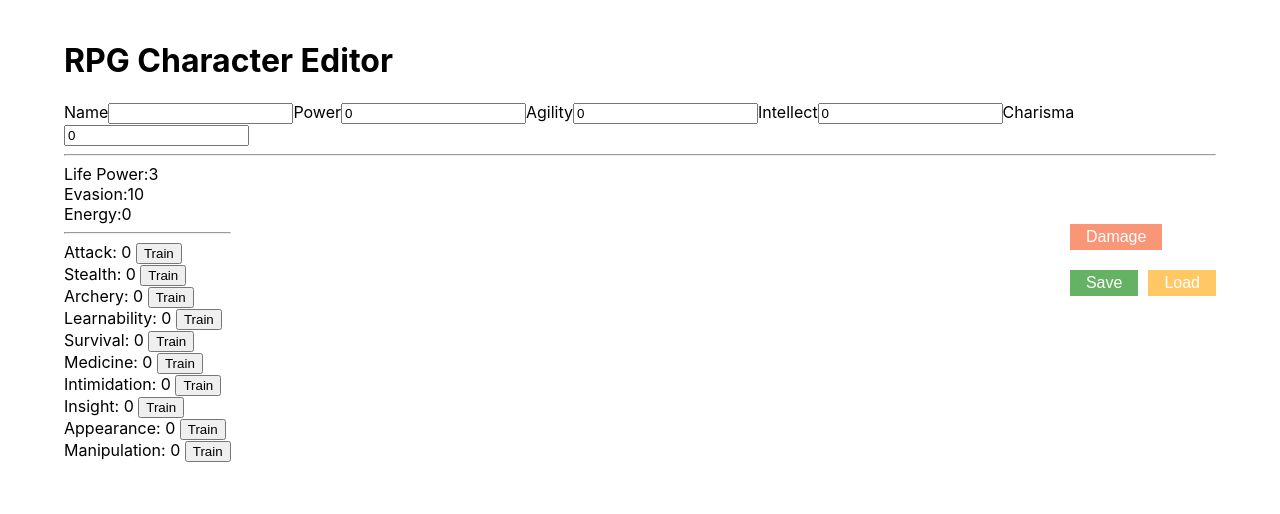
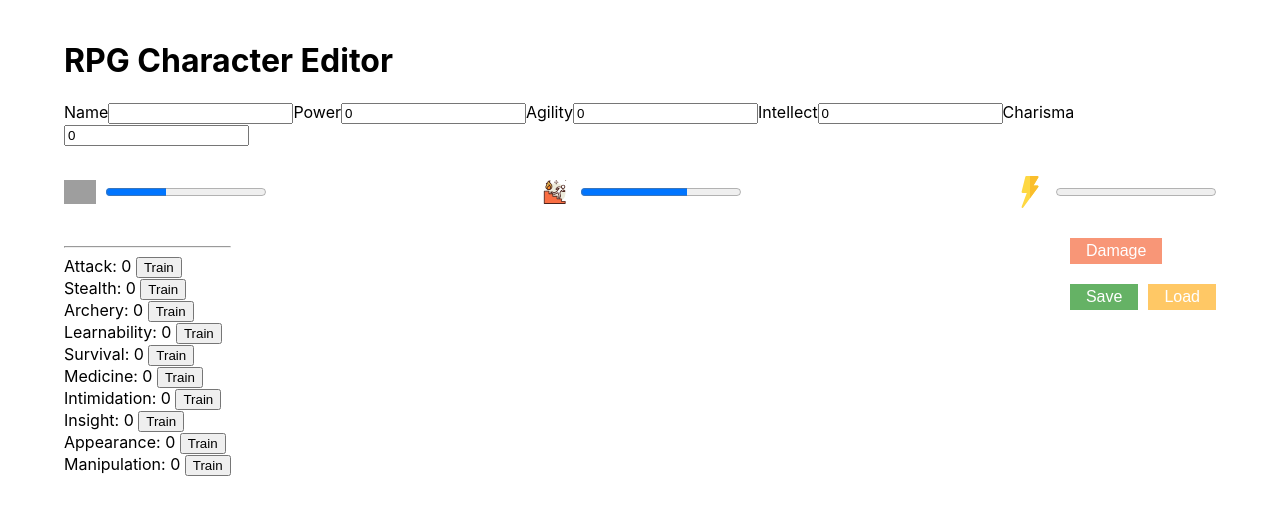
Before and after one commit to ryabykhms/rpg-character-editor, a React (Create React App) app: page / in a window 1280 px wide. Shown: the top 514 px of the page. Built offline with nearby package versions, Linux system fonts and the light colour scheme; grey boxes are pictures that could not be loaded.

Commit message:
feat: add addition info component styles, progress, images

```diff
--- /dev/null
+++ b/src/components/additionInfo/AdditionInfo.css
@@ -0,0 +1,48 @@
+.addition-info {
+  display: flex;
+  justify-content: space-between;
+  align-items: center;
+  padding: 30px 0;
+  flex-wrap: wrap;
+}
+
+.addition-info__item {
+  display: flex;
+  justify-content: center;
+  align-items: center;
+}
+
+.addition-info__img {
+  width: 32px;
+  margin-right: 10px;
+}
+
+.progress--evasion::-moz-progress-bar {
+  background: yellow;
+}
+
+.progress--evasion::-webkit-progress-value {
+  background: yellow;
+}
+
+.progress--evasion {
+  color: yellow;
+}
+
+.progress--energy::-moz-progress-bar {
+  background: blue;
+}
+
+.progress--energy::-webkit-progress-value {
+  background: blue;
+}
+
+.progress--energy {
+  color: blue;
+}
+
+@media (max-width: 500px) {
+  .addition-info__item {
+    width: 100%;
+  }
+}
--- a/src/components/additionInfo/AdditionInfo.tsx
+++ b/src/components/additionInfo/AdditionInfo.tsx
@@ -1,20 +1,28 @@
+import { MAX_ENERGY, MAX_EVASION, MAX_LIFE_POWER } from '../../constants';
 import { IAdditionParamsState } from '../../types';
+import heart from '../../images/heart.svg';
+import escape from '../../images/escape.svg';
+import energy from '../../images/energy.svg';
+import './AdditionInfo.css';
 
 const AdditionInfo = (props: IAdditionParamsState) => {
   return (
-    <div>
-      <hr />
-      <div>
-        <span>Life Power:</span>
-        <span>{props.lifePower}</span>
+    <div className="addition-info">
+      <div className="addition-info__item" title="Life Power">
+        <img className="addition-info__img" src={heart} alt="Life Power" />
+        <progress
+          className="progress progress--life"
+          max={MAX_LIFE_POWER}
+          value={props.lifePower}
+        />
       </div>
-      <div>
-        <span>Evasion:</span>
-        <span>{props.evasion}</span>
+      <div className="addition-info__item" title="Evasion">
+        <img className="addition-info__img" src={escape} alt="Evasion" />
+        <progress className="progress progress--evasion" max={MAX_EVASION} value={props.evasion} />
       </div>
-      <div>
-        <span>Energy:</span>
-        <span>{props.energy}</span>
+      <div className="addition-info__item" title="Energy">
+        <img className="addition-info__img" src={energy} alt="Energy" />
+        <progress className="progress progress--energy" max={MAX_ENERGY} value={props.energy} />
       </div>
     </div>
   );
```
